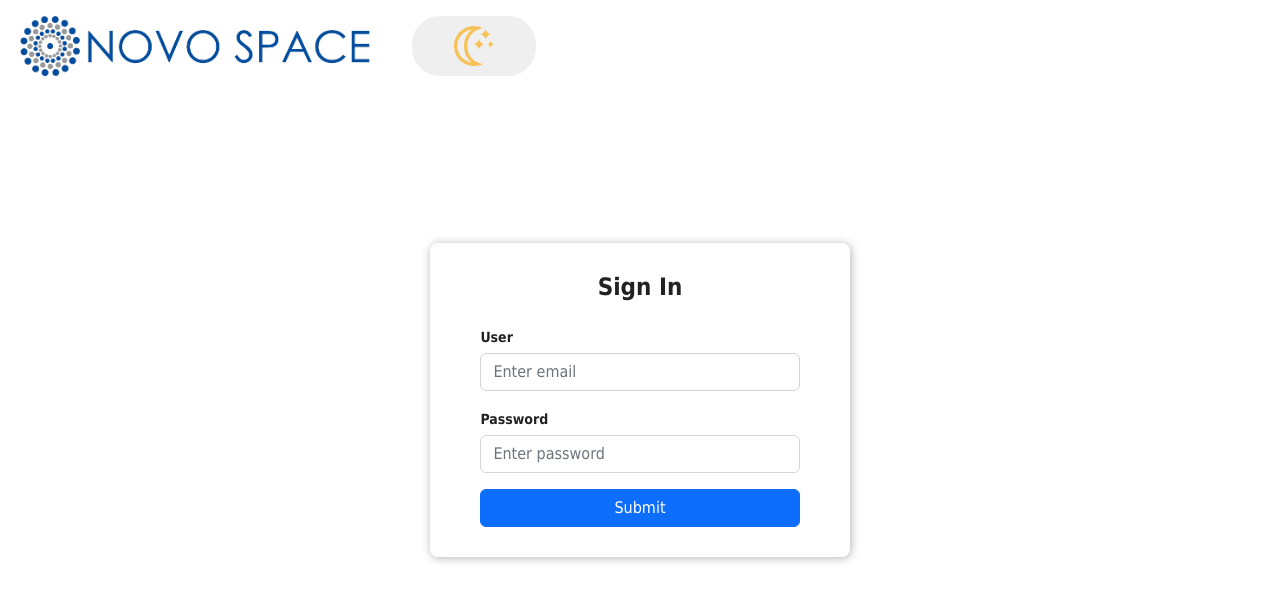
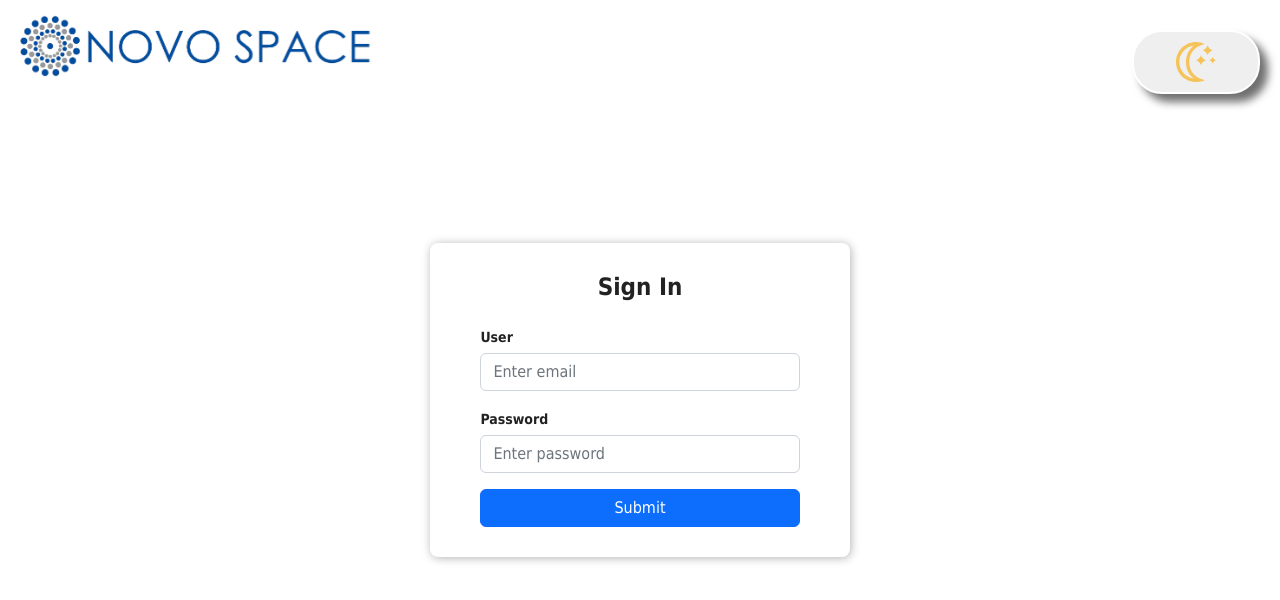
Before and after one commit to BunoM1234/proyecto4tic, a React (Create React App) app: page / in a window 1280 px wide. Shown: the top 600 px of the page. Built offline with nearby package versions, Linux system fonts and the light colour scheme.

Commit message:
DarkMode almost finished

```diff
--- a/src/Components/Novo/Novoform.jsx
+++ b/src/Components/Novo/Novoform.jsx
@@ -66,7 +66,7 @@ export default function (props) {
                         src={Img2}
                         alt="Imagen"
                     />
-                    <div className="togglerDiv">
+                    <div className="divToggler">
                       <Toggle theme={theme} toggleTheme={themeToggler} className='btnToggle'/>
                     </div>
             </header>
```
Also changed, not shown: src/Components/Novo/NovoForm.css (line endings or trailing spaces).
